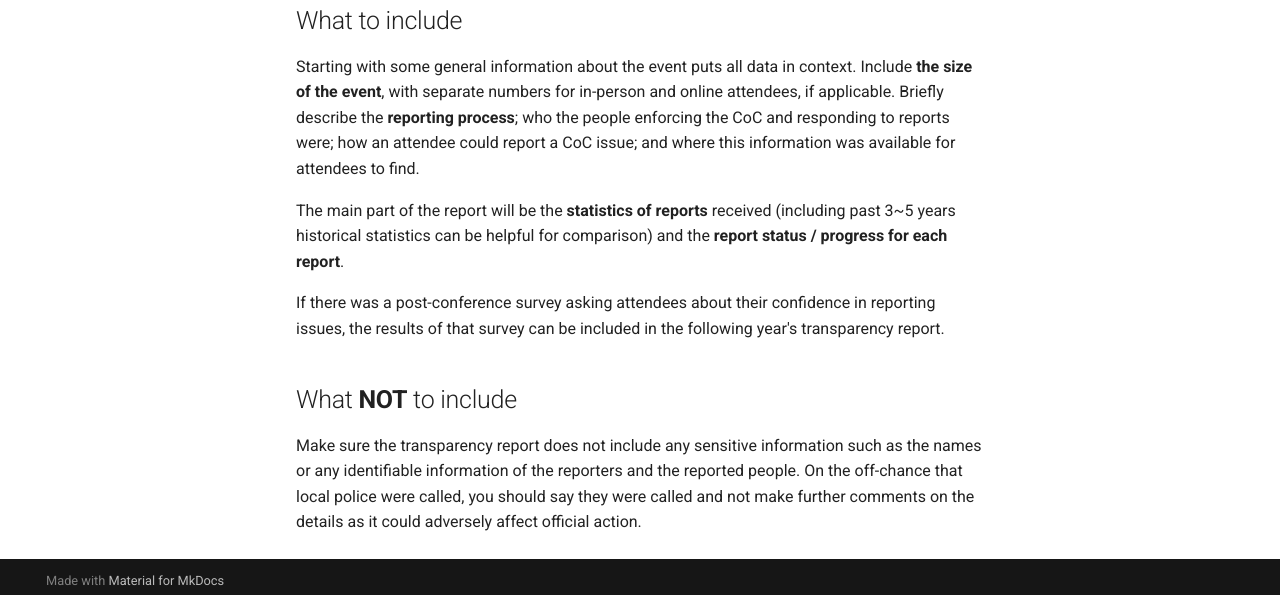
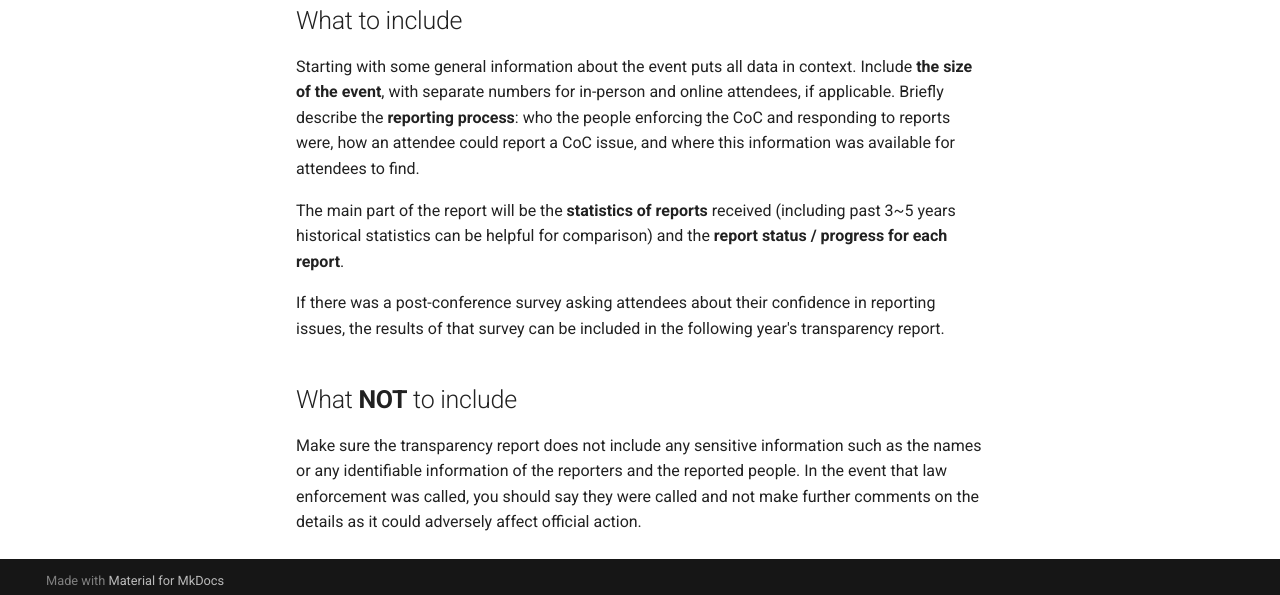
Before and after one commit to psf/policies, an MkDocs documentation site: the page built from docs/python.org/code-of-conduct/Transparency-Report-Guidelines.md, in a window 1280 px wide and 900 px high, scrolled down 1091 px. Shown: the part 297-892 px from the top of the window. Built offline with MkDocs 1.6.1 and Material for MkDocs 9.7.7, drawn with Linux system fonts in a browser that asks for light colours; comment, search, counter and statistics services are not loaded.

Commit message:
Apply suggestions from code review
Co-authored-by: Drew Winstel <drewbrew@users.noreply.github.com>

```diff
--- a/docs/python.org/code-of-conduct/Transparency-Report-Guidelines.md
+++ b/docs/python.org/code-of-conduct/Transparency-Report-Guidelines.md
@@ -33,7 +33,7 @@ After the event, any **official communication channel** used with the attendees
 
 ## What to include
 
-Starting with some general information about the event puts all data in context. Include **the size of the event**, with separate numbers for in-person and online attendees, if applicable. Briefly describe the **reporting process**; who the people enforcing the CoC and responding to reports were; how an attendee could report a CoC issue; and where this information was available for attendees to find.
+Starting with some general information about the event puts all data in context. Include **the size of the event**, with separate numbers for in-person and online attendees, if applicable. Briefly describe the **reporting process**: who the people enforcing the CoC and responding to reports were, how an attendee could report a CoC issue, and where this information was available for attendees to find.
 
 The main part of the report will be the **statistics of reports** received (including past 3~5 years historical statistics can be helpful for comparison) and the **report status / progress for each report**.
 
@@ -42,4 +42,4 @@ If there was a post-conference survey asking attendees about their confidence in
 
 ## What **NOT** to include
 
-Make sure the transparency report does not include any sensitive information such as the names or any identifiable information of the reporters and the reported people. On the off-chance that local police were called, you should say they were called and not make further comments on the details as it could adversely affect official action.
+Make sure the transparency report does not include any sensitive information such as the names or any identifiable information of the reporters and the reported people. In the event that law enforcement was called, you should say they were called and not make further comments on the details as it could adversely affect official action.
```
